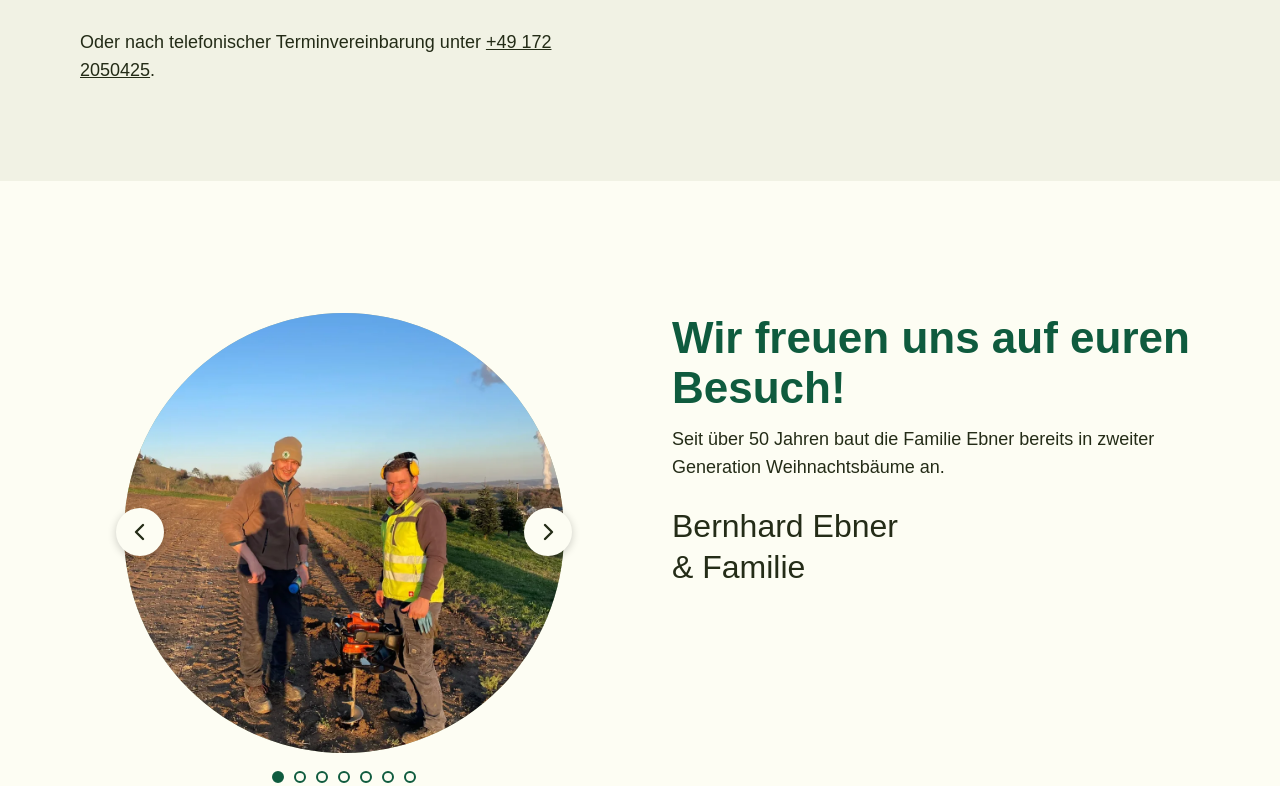
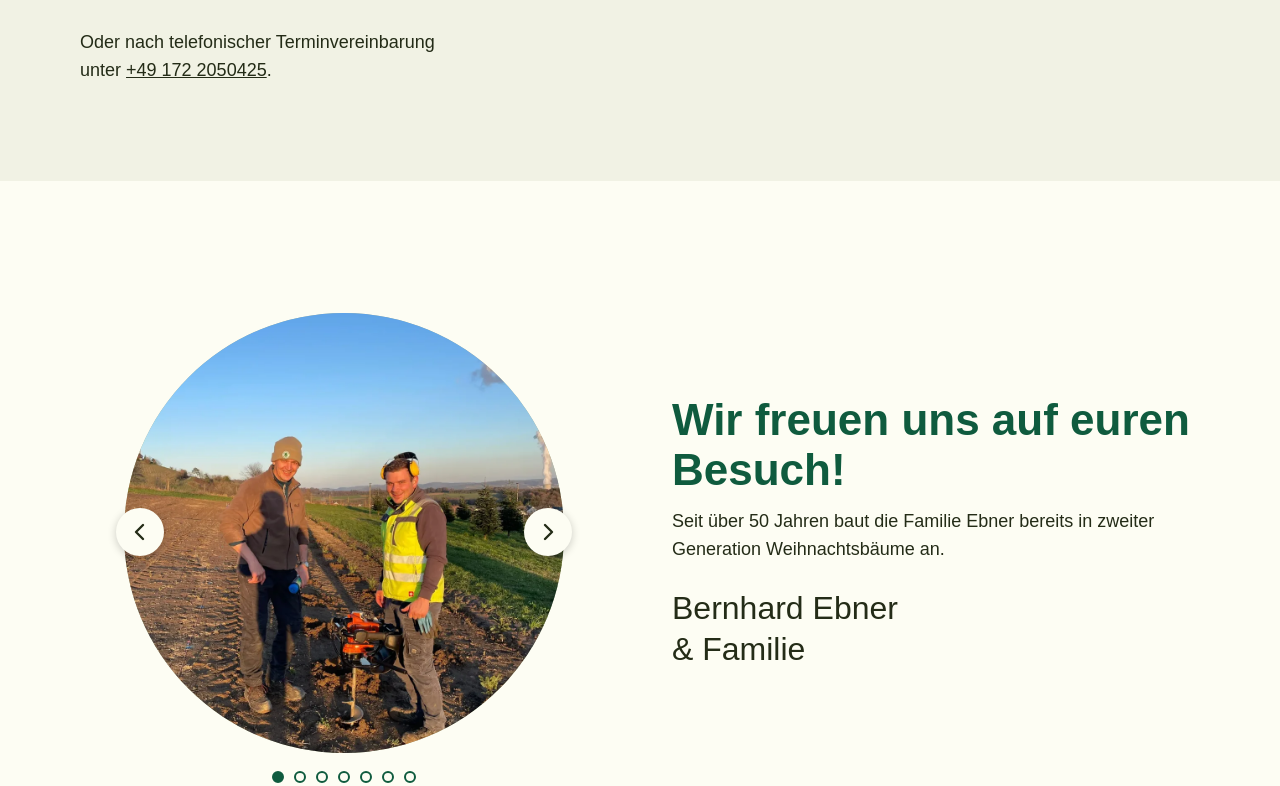
Before and after one commit to robinbaechle-ops/Ebner-Birndorf, a plain HTML site: page index.html in a window 1280 px wide. Shown: the part 2023-2809 px from the top of the page. Drawn offline with Linux system fonts and the light colour scheme.

Commit message:
Text mittig zur Galerie, Umbruch bei Terminvereinbarung

```diff
--- a/index.html
+++ b/index.html
@@ -151,7 +151,7 @@
           <tr><th scope="row">Freitag und Samstag</th><td>9:00 bis 19:00 Uhr</td></tr>
           <tr><th scope="row">Letzter Verkaufstag</th><td>23. Dezember</td></tr>
         </table>
-        <p class="hinweis">Oder nach telefonischer Terminvereinbarung unter <a href="tel:+491722050425">+49 172 2050425</a>.</p>
+        <p class="hinweis">Oder nach telefonischer Terminvereinbarung<br class="nur-desktop"> unter <a class="nummer" href="tel:+491722050425">+49 172 2050425</a>.</p>
       </div>
       <div>
         <h2>Gut zu wissen</h2>
--- a/style.css
+++ b/style.css
@@ -143,6 +143,10 @@ mark {
 #verkauf .einleitung { margin-top: 20px; }
 .zeiten { width: 100%; border-collapse: collapse; margin-top: 28px; border-top: 1px solid #ccd0ba; }
 #verkauf .hinweis { margin-top: 32px; }
+.nummer { white-space: nowrap; }
+#familie .raster.zwei { align-items: center; }
+/* Ausgleich für die Punkte unter dem Kreis, damit der Text mittig zum Kreis steht */
+@media (min-width: 901px) { #familie .raster.zwei > div:last-child { margin-bottom: 30px; } }
 .zeiten th, .zeiten td { padding: 18px 0; text-align: left; border-bottom: 1px solid #ccd0ba; font-weight: 400; vertical-align: top; }
 .zeiten th { padding-right: 24px; white-space: nowrap; }
 
@@ -236,6 +240,7 @@ mark {
   .kopf .knopf { margin-left: auto; }
   .raster.drei, .raster.zwei { grid-template-columns: 1fr; }
   #verkauf .raster.zwei { row-gap: 64px; }
+  .nur-desktop { display: none; }
   .cookie-banner .inhalt { flex-direction: column; align-items: stretch; }
   .cookie-aktionen .knopf { flex: 1; padding-inline: 12px; }
 }
```
